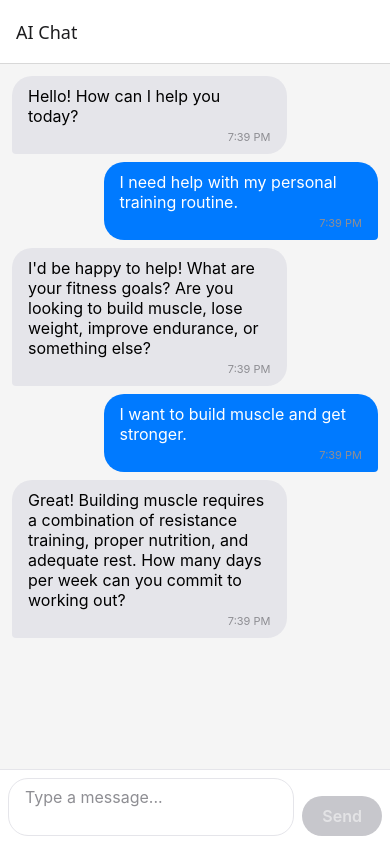
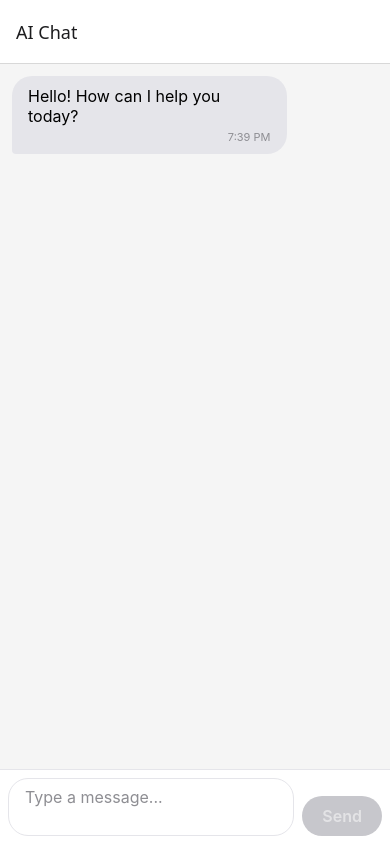
Before and after one commit to lbernick/pt_app, a React Native app: screen /Chat in a window 390 px wide. Built offline with nearby package versions, Linux system fonts and the light colour scheme.

Commit message:
Chat implementation with mock agent

```diff
--- a/src/screens/ChatScreen.tsx
+++ b/src/screens/ChatScreen.tsx
@@ -1,64 +1,90 @@
-import { ScrollView, StyleSheet, View } from 'react-native';
+import { useRef, useState } from 'react';
+import {
+  KeyboardAvoidingView,
+  Platform,
+  ScrollView,
+  StyleSheet,
+} from 'react-native';
 import Message from '../components/Message';
 import ChatInput from '../components/ChatInput';
 import { Message as MessageType } from '../types/message';
+import { generateMockAIResponse, AI_RESPONSE_DELAY } from '../utils/mockAI';
 
 const COLORS = {
   background: '#f5f5f5',
 };
 
-// Placeholder messages for preview
-const PLACEHOLDER_MESSAGES: MessageType[] = [
+// Initial welcome message
+const INITIAL_MESSAGES: MessageType[] = [
   {
     id: '1',
     text: 'Hello! How can I help you today?',
     sender: 'ai',
-    timestamp: new Date(Date.now() - 10000),
-  },
-  {
-    id: '2',
-    text: 'I need help with my personal training routine.',
-    sender: 'user',
-    timestamp: new Date(Date.now() - 8000),
-  },
-  {
-    id: '3',
-    text: 'I\'d be happy to help! What are your fitness goals? Are you looking to build muscle, lose weight, improve endurance, or something else?',
-    sender: 'ai',
-    timestamp: new Date(Date.now() - 5000),
-  },
-  {
-    id: '4',
-    text: 'I want to build muscle and get stronger.',
-    sender: 'user',
-    timestamp: new Date(Date.now() - 3000),
-  },
-  {
-    id: '5',
-    text: 'Great! Building muscle requires a combination of resistance training, proper nutrition, and adequate rest. How many days per week can you commit to working out?',
-    sender: 'ai',
-    timestamp: new Date(Date.now() - 1000),
+    timestamp: new Date(),
   },
 ];
 
 export default function ChatScreen() {
+  const [messages, setMessages] = useState<MessageType[]>(INITIAL_MESSAGES);
+  const scrollViewRef = useRef<ScrollView>(null);
+
   const handleSend = (text: string) => {
-    // Temporary handler - will be implemented in next steps
-    console.log('Message sent:', text);
+    // Create user message
+    const userMessage: MessageType = {
+      id: Date.now().toString(),
+      text,
+      sender: 'user',
+      timestamp: new Date(),
+    };
+
+    // Add user message to state
+    setMessages((prevMessages) => [...prevMessages, userMessage]);
+
+    // Scroll to bottom after user message
+    setTimeout(() => {
+      scrollViewRef.current?.scrollToEnd({ animated: true });
+    }, 100);
+
+    // Generate AI response after delay
+    setTimeout(() => {
+      const aiMessage: MessageType = {
+        id: (Date.now() + 1).toString(),
+        text: generateMockAIResponse(),
+        sender: 'ai',
+        timestamp: new Date(),
+      };
+
+      setMessages((prevMessages) => [...prevMessages, aiMessage]);
+
+      // Scroll to bottom after AI message
+      setTimeout(() => {
+        scrollViewRef.current?.scrollToEnd({ animated: true });
+      }, 100);
+    }, AI_RESPONSE_DELAY);
   };
 
   return (
-    <View style={styles.container}>
+    <KeyboardAvoidingView
+      style={styles.container}
+      behavior={Platform.OS === 'ios' ? 'padding' : 'height'}
+      keyboardVerticalOffset={Platform.OS === 'ios' ? 90 : 0}
+    >
       {/* Messages container */}
-      <ScrollView style={styles.messagesContainer} contentContainerStyle={styles.messagesContent}>
-        {PLACEHOLDER_MESSAGES.map((message) => (
+      <ScrollView
+        ref={scrollViewRef}
+        style={styles.messagesContainer}
+        contentContainerStyle={styles.messagesContent}
+        onContentSizeChange={() => scrollViewRef.current?.scrollToEnd({ animated: true })}
+        keyboardShouldPersistTaps="handled"
+      >
+        {messages.map((message) => (
           <Message key={message.id} message={message} />
         ))}
       </ScrollView>
 
       {/* Input container */}
       <ChatInput onSend={handleSend} />
-    </View>
+    </KeyboardAvoidingView>
   );
 }
 
--- /dev/null
+++ b/src/utils/mockAI.ts
@@ -0,0 +1,20 @@
+// Mock AI response generator
+const AI_RESPONSES = [
+  "That's a great question! Let me help you with that.",
+  "I understand. Based on what you've told me, I'd recommend focusing on progressive overload and consistency.",
+  "Excellent! Let's break that down into manageable steps.",
+  "That's very common. Many people experience the same thing. Here's what I suggest...",
+  "Good thinking! Have you considered tracking your progress to stay motivated?",
+  "I see. It's important to listen to your body and rest when needed.",
+  "Perfect! Nutrition plays a huge role in achieving your goals. Make sure you're eating enough protein.",
+  "That makes sense. Let's create a plan that works with your schedule.",
+  "Great progress! Keep up the good work and remember to stay consistent.",
+  "I'd recommend starting slow and gradually increasing intensity to avoid injury.",
+];
+
+export const generateMockAIResponse = (): string => {
+  const randomIndex = Math.floor(Math.random() * AI_RESPONSES.length);
+  return AI_RESPONSES[randomIndex];
+};
+
+export const AI_RESPONSE_DELAY = 1000; // 1 second delay to simulate thinking
```
